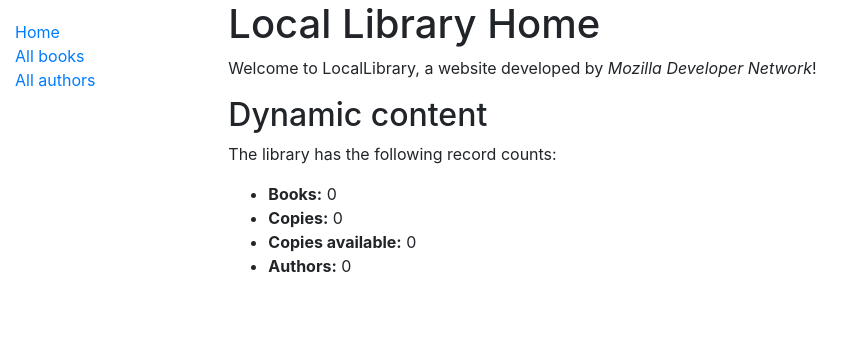
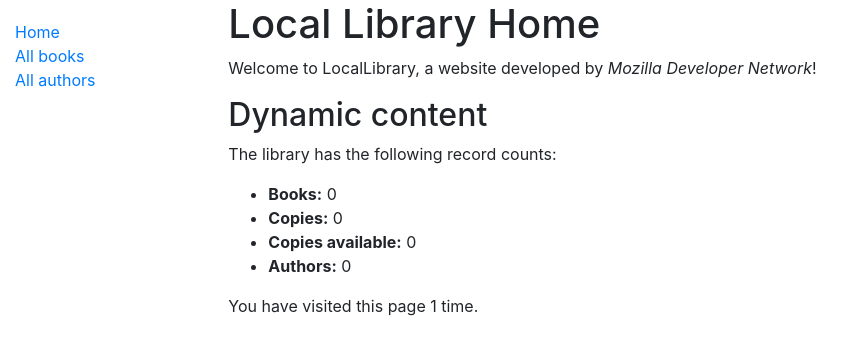
Before and after one commit to thanhnv-0644/locallibrary, a Django app: page /catalog/ in a window 1280 px wide. Shown: the top 355 px of the page, without its empty margins (0-864 px from the left). Run offline with Django 5.2, Linux system fonts and the light colour scheme; data that the repository does not hold is empty; some libraries are stand-ins or nearby versions.

Commit message:
Django Tutorial Part 7

```diff
--- a/django_projects/locallibrary/catalog/models.py
+++ b/django_projects/locallibrary/catalog/models.py
@@ -65,6 +65,7 @@
         )
     display_genre.short_description = "Genre"
 
+
 class BookInstance(models.Model):
     """Model đại diện cho một bản sao cụ thể của sách (có thể được mượn)."""
 
--- a/django_projects/locallibrary/catalog/templates/base_generic.html
+++ b/django_projects/locallibrary/catalog/templates/base_generic.html
@@ -22,7 +22,32 @@
           </ul>
           {% endblock %}
         </div>
-        <div class="col-sm-10">{% block content %}{% endblock %}</div>
+        <div class="col-sm-10">
+          {% block content %}{% endblock %} {% block pagination %}
+          {% if is_paginated %}
+          <div class="pagination">
+            <span class="page-links">
+              {% if page_obj.has_previous %}
+              <a
+                href="{{ request.path }}?page={{ page_obj.previous_page_number }}"
+                >« previous</a
+              >
+              {% endif %}
+
+              <span class="page-current">
+                Page {{ page_obj.number }} of {{ page_obj.paginator.num_pages }}.
+              </span>
+
+              {% if page_obj.has_next %}
+              <a href="{{ request.path }}?page={{ page_obj.next_page_number }}"
+                >next »</a
+              >
+              {% endif %}
+            </span>
+          </div>
+          {% endif %}
+          {% endblock %}
+        </div>
       </div>
     </div>
   </body>
--- a/django_projects/locallibrary/catalog/templates/index.html
+++ b/django_projects/locallibrary/catalog/templates/index.html
@@ -19,4 +19,11 @@
     <li><strong>{% trans "Copies available" %}:</strong> {{ num_instances_available }}</li>
     <li><strong>{% trans "Authors" %}:</strong> {{ num_authors }}</li>
   </ul>
+  <p>
+    {% blocktrans count num_visits as counter %}
+      You have visited this page {{ counter }} time.
+    {% plural %}
+      You have visited this page {{ counter }} times.
+    {% endblocktrans %}
+  </p>
 {% endblock %}
--- a/django_projects/locallibrary/catalog/views.py
+++ b/django_projects/locallibrary/catalog/views.py
@@ -1,5 +1,7 @@
 from django.shortcuts import render, get_object_or_404
 from django.views import generic
+from django.shortcuts import render
+from django.shortcuts import get_object_or_404
 from catalog.models import Book, Author, BookInstance, Genre
 from catalog.constants import LoanStatus, DEFAULT_PAGINATION
 
@@ -14,23 +16,25 @@
     num_instances_available = BookInstance.objects.filter(
         status__exact=LoanStatus.AVAILABLE.value
     ).count()
+    num_authors = Author.objects.count()
 
-    num_authors = Author.objects.count()
+    # Lấy và cập nhật số lượt truy cập
+    num_visits = request.session.get('num_visits', 1)
+    request.session['num_visits'] = num_visits + 1
 
     context = {
         'num_books': num_books,
         'num_instances': num_instances,
         'num_instances_available': num_instances_available,
         'num_authors': num_authors,
+        'num_visits': num_visits,
     }
-
     return render(request, 'index.html', context=context)
 
 
 class BookListView(generic.ListView):
     model = Book
     paginate_by = DEFAULT_PAGINATION
-
 
 
 class BookDetailView(generic.DetailView):
```
Also changed, not shown: django_projects/locallibrary/catalog/templates/catalog/book_list.html (line endings or trailing spaces).
